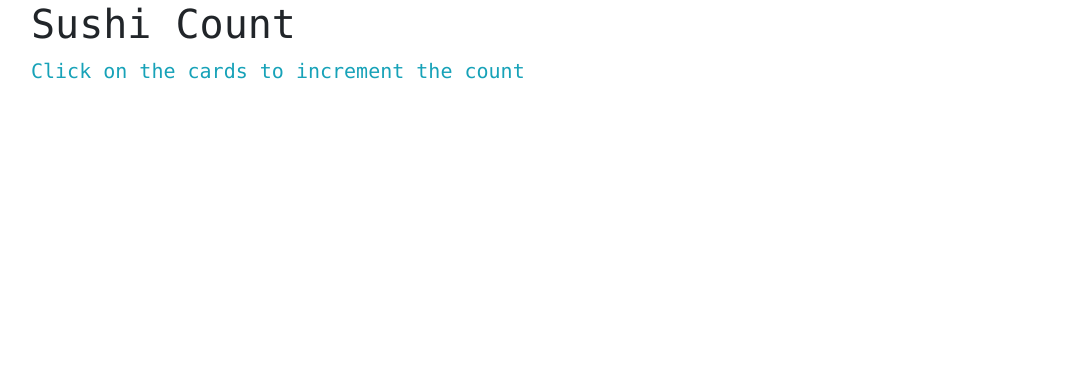
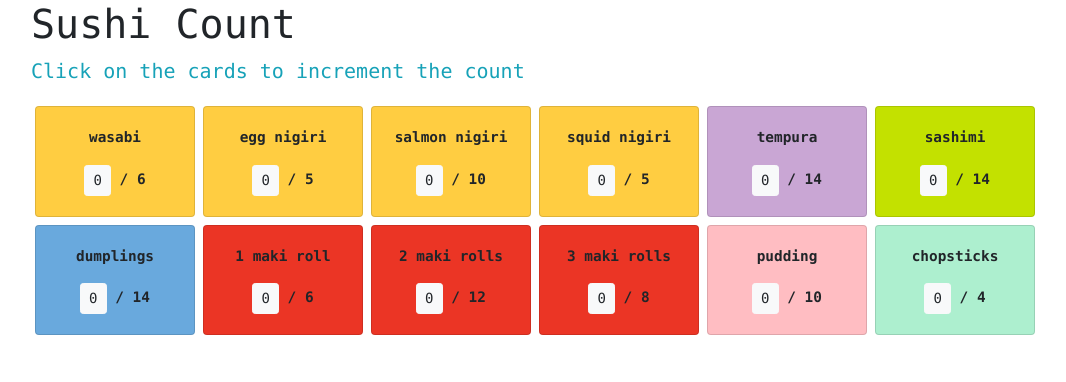
Before and after one commit to bgamrat/sushi-count, a plain HTML site: page index.html in a window 1280 px wide. Shown: the whole page, without its empty margins (54-1120 px from the left). Drawn offline with nearby package versions, Linux system fonts and the light colour scheme.

Commit message:
set vue.js to version 2

```diff
--- a/index.html
+++ b/index.html
@@ -16,7 +16,7 @@
         </div>
         <script src="https://code.jquery.com/jquery-3.5.1.slim.min.js" integrity="sha384-DfXdz2htPH0lsSSs5nCTpuj/zy4C+OGpamoFVy38MVBnE+IbbVYUew+OrCXaRkfj" crossorigin="anonymous"></script>
         <script src="https://cdn.jsdelivr.net/npm/bootstrap@4.5.3/dist/js/bootstrap.bundle.min.js" integrity="sha384-ho+j7jyWK8fNQe+A12Hb8AhRq26LrZ/JpcUGGOn+Y7RsweNrtN/tE3MoK7ZeZDyx" crossorigin="anonymous"></script>
-        <script src="https://cdn.jsdelivr.net/npm/vue"></script>
+        <script src="https://unpkg.com/vue@2"></script>
         <script src="js/card.js"></script>
         <script src="js/app.js"></script>
     </body>
```
